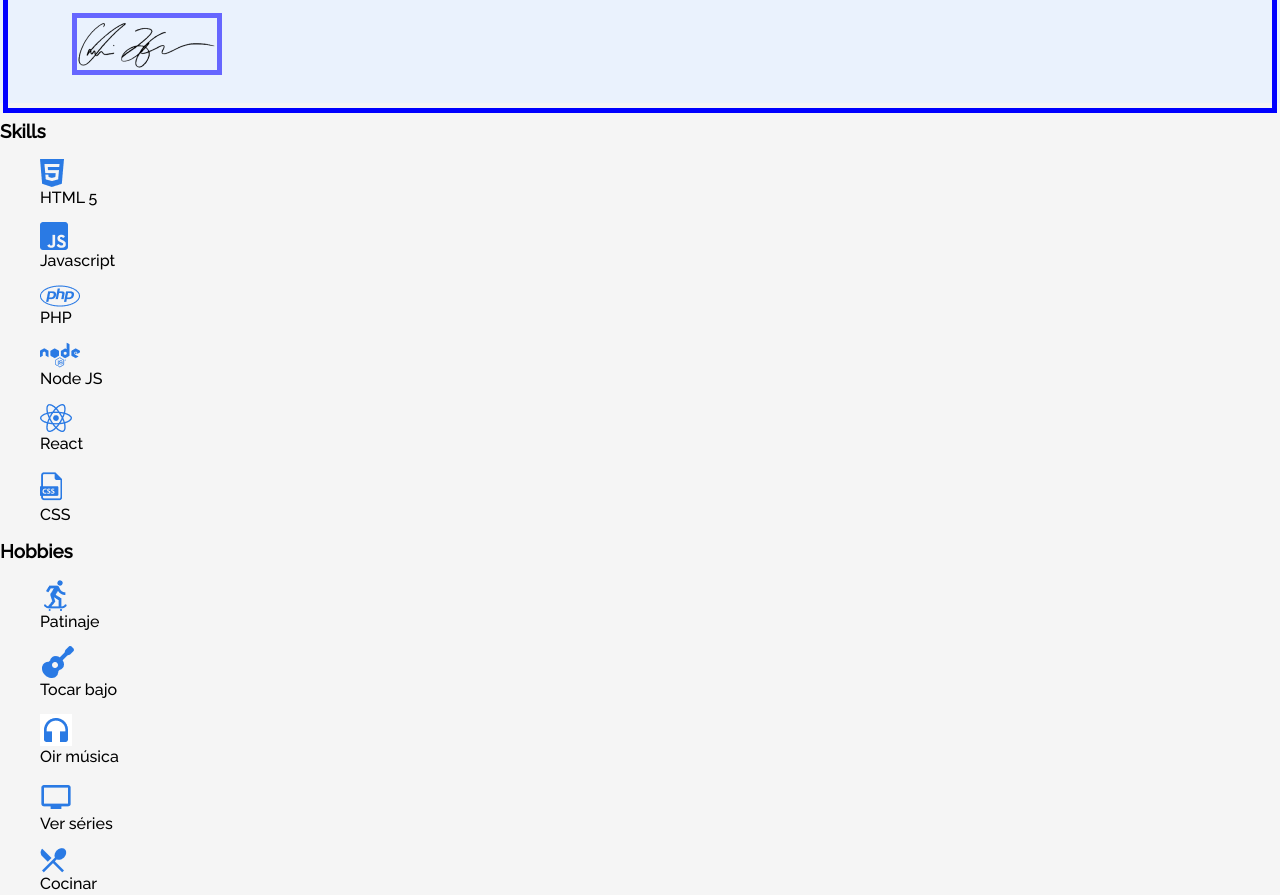
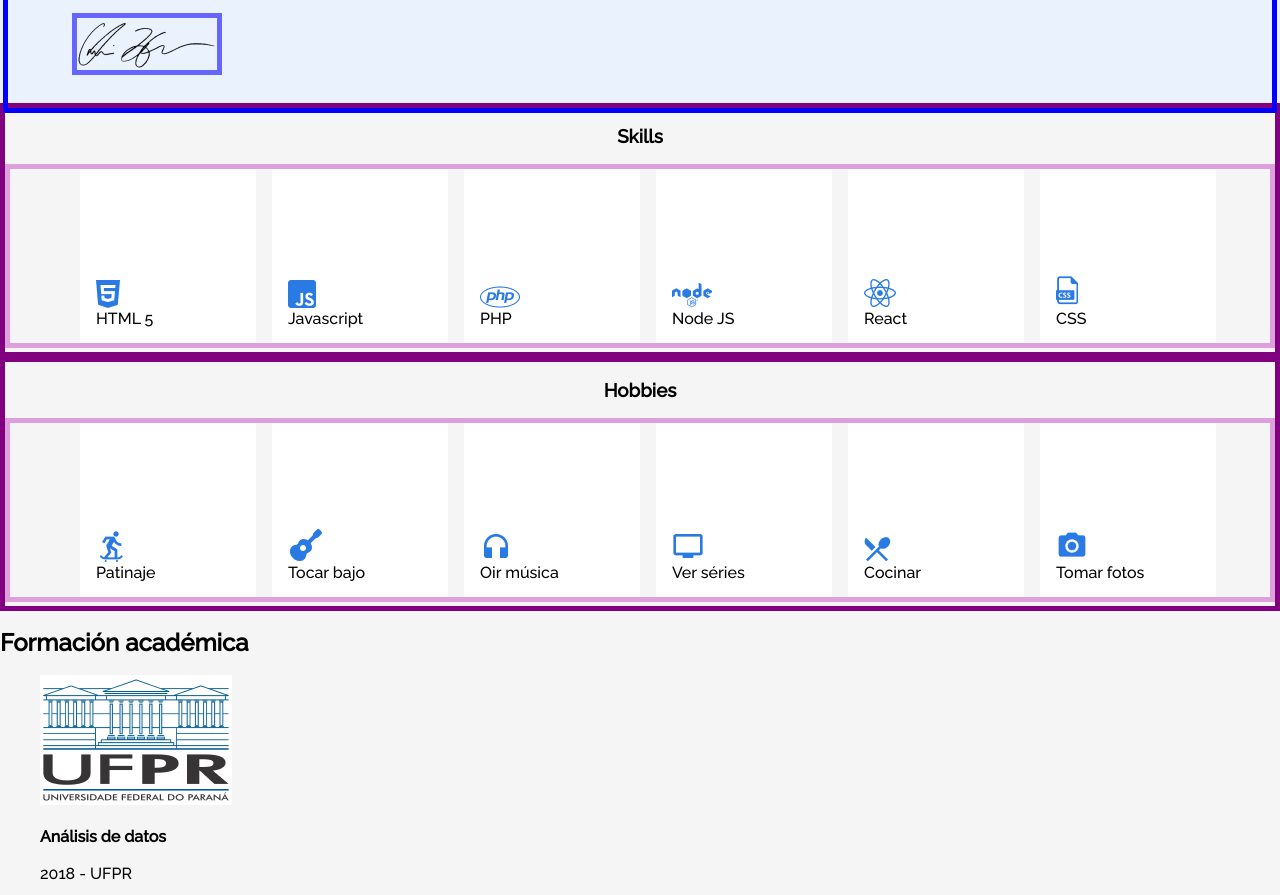
Before and after one commit to Corb2346/Challenge-Alira-FrontEnd-BCR, a plain HTML site: page index.html in a window 1280 px wide. Shown: the part 752-1647 px from the top of the page. Drawn offline with Linux system fonts and the light colour scheme.

Commit message:
skills y hobbies terminado css

```diff
--- a/style.css
+++ b/style.css
@@ -198,12 +198,81 @@ section.about{
             padding-top: 16px;
         }
 
+/*Sección Skills*/
+
+section.skills{
+    border: purple 5px solid;
+    height: 244px;
+}
+
+        section.skills h3.skills__title{
+            display: flex;
+            justify-content: center;
+        }
+
+
+        section.skills div.skills__line{
+            border: plum 5px solid;
+            display: flex;
+            justify-content: center;
+            align-self: center;
+        }
+
+        section.skills div.skills__line div.skills__box {
+            background-color: white;
+            width: 176px;
+            height: 174px;
+            margin-left:16px;
+            gap: 8px;
+            display: flex;
+            align-items: flex-end;
+            justify-content: flex-start;
+
+        }
+
+            section.skills div.skills__line div.skills__box ul{
+                padding:0px;
+                margin-left: 16px;
+            }
 
 /*Sección Hobbies*/
 
+
 section.hobbies{
+    border: purple 5px solid;
+    height: 244px;
+}
 
-}
+        section.hobbies h3.hobbies__title{
+            display: flex;
+            justify-content: center;
+        }
+
+
+        section.hobbies div.hobbies__line{
+            border: plum 5px solid;
+            display: flex;
+            justify-content: center;
+            align-self: center;
+        }
+
+        section.hobbies div.hobbies__line div.hobbies__box {
+            background-color: white;
+            width: 176px;
+            height: 174px;
+            margin-left:16px;
+            gap: 8px;
+            display: flex;
+            align-items: flex-end;
+            justify-content: flex-start;
+
+        }
+
+            section.hobbies div.hobbies__line div.hobbies__box ul{
+                padding:0px;
+                margin-left: 16px;
+            }
+
 
 /* Experiencia Académica*/
 
--- a/validacion.js
+++ b/validacion.js
@@ -1 +1,2 @@
+
 //Haz tú validación en javascript acá
```
